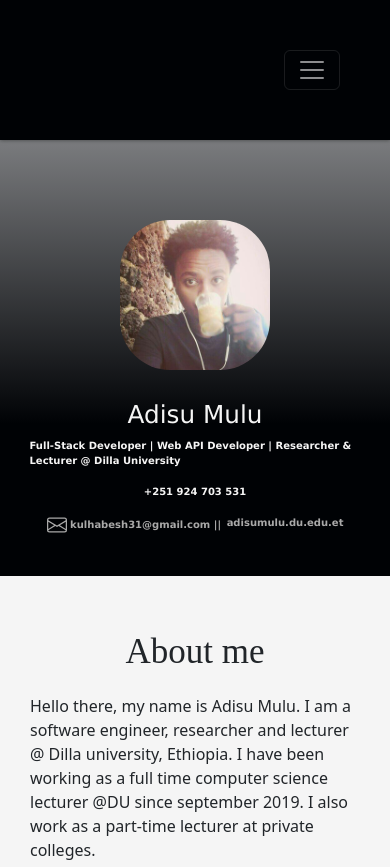
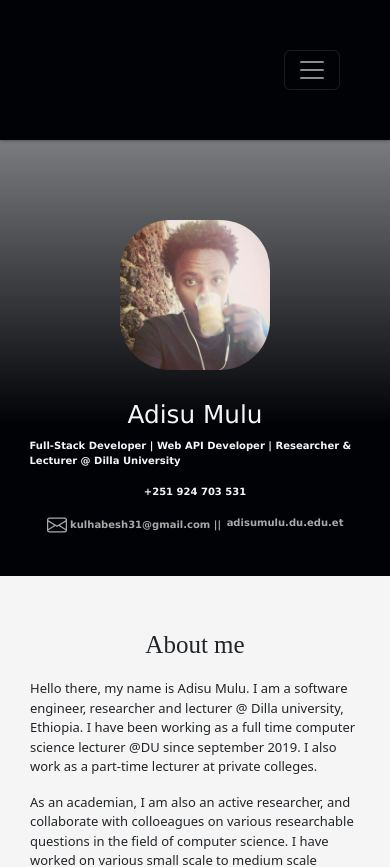
Before and after one commit to adisu-mulu/portfolio, a React (Create React App) app: page / in a window 390 px wide. Shown: the top 867 px of the page. Built offline with nearby package versions, Linux system fonts and the light colour scheme.

Commit message:
changed font-size to 25px and small to home-about-heading and home-about-description respectively

```diff
--- a/src/App.css
+++ b/src/App.css
@@ -282,12 +282,12 @@
   }
   .home-about-heading {
     padding-top: 50px;
-    font-size: 35px;
+    font-size: 25px;
   }
   .home-about-description {
     padding-left: 30px;
     padding-right: 30px;
-    font-size: medium;
+    font-size: small;
   }
   .home-services-heading {
     padding-top: 50px;
```
